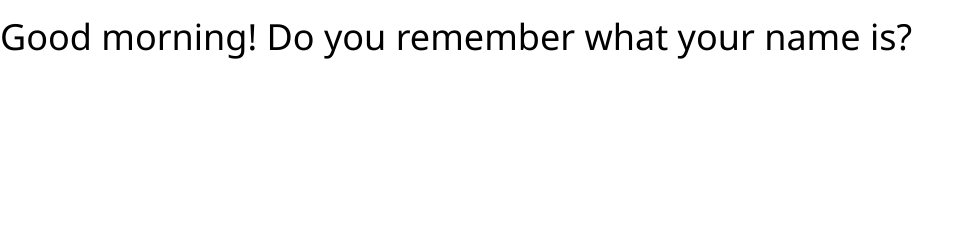
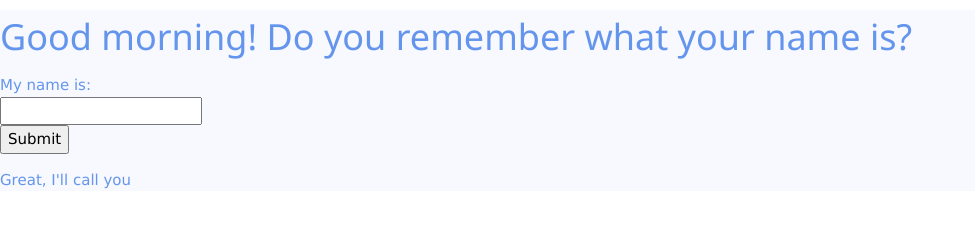
Before and after one commit to Davaac001/davaac001.github.io, a plain HTML site: page index.html in a window 1280 px wide. Shown: the whole page, without its empty margins (0-975 px from the left). Drawn offline with nearby package versions, Linux system fonts and the light colour scheme.

Commit message:
testing JS
my first script and form

```diff
--- a/index.html
+++ b/index.html
@@ -17,10 +17,27 @@
   <meta name="description" content="You have been tasked with exploring the galaxy, replicating, and finding suitable colonization sites for humanity">
 
   <meta name="theme-color" content="#FF00FF">
+  <style>
+  .tutorial {
+  	background-color: GhostWhite;
+  	color: CornflowerBlue;
+  }
+  </style>
 </head>
 
 <body>
   <!-- Content -->
-  <h1 title="let's see if mouseover works the way I think it does"> Good morning! Do you remember what your name is? </h1>
+  <div class="tutorial" id="tut1">
+  <h1 title="You open your eyes and see nothing but a uniform white light. A nebulous voice speaks to you:"> Good morning! Do you remember what your name is? </h1>
+  <form onsubmit="updateplayerName()">
+    <label for="playerName">My name is:</label><br>
+    <input type="text" id="playerName" name="playerName"><br>
+    <input type="submit" value="Submit">
+  </form>
+  <p>Great, I'll call you <span id="tut1name"></span></p>
+  <script>
+    document.getElementById("tut1name").innerHTTP = gameData.playerName.value
+  </script>
+  </div>
 </body>
 </html>
--- a/js/main.js
+++ b/js/main.js
@@ -0,0 +1,7 @@
+var gameData = {
+	playerName: null
+}
+
+function updateplayerName() {
+	gameData.playerName = document.getElementById("playerName").value
+}
```
